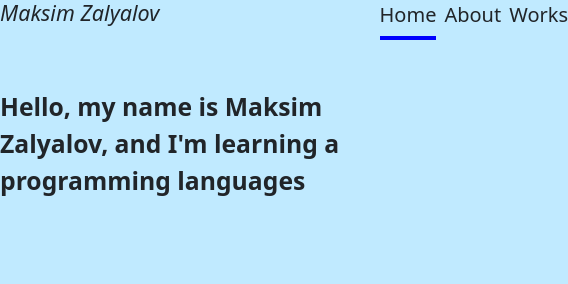
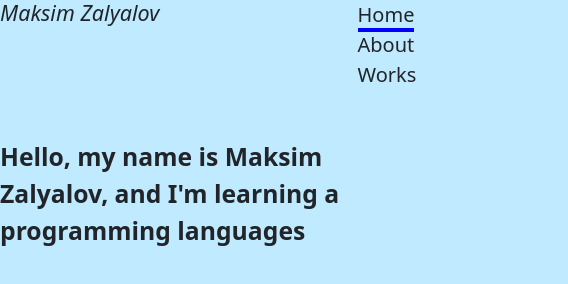
Before and after one commit to Maks1566/Portfolio, a plain HTML site: page index.html in a window 390 px wide. Shown: the whole page, 568 px wide, since content can reach past the window. Drawn offline with nearby package versions, Linux system fonts and the light colour scheme.

Commit message:
your comment

```diff
--- a/index.html
+++ b/index.html
@@ -10,20 +10,19 @@
         .a:hover {
             border-bottom: 4px solid blue;
         }
-        @media (max-width: )
     </style>
 </head>
 <body style="background: #c0eaff;">
 
 <div class="col-lg-6 mx-lg-auto col">
-    <div class="row">
+    <div class="d-flex">
         <div class="col fw-bold fst-italic" style="height: 40px;">
             <h4>Maksim Zalyalov</h4>
         </div>
-        <div class="d-flex col-lg-3 col-1 ms-auto fs-5">
-            <a class="text-decoration-none text-dark" style="border-bottom: 4px solid blue;">Home</a>
-            <a href="about.html" class="text-decoration-none ms-2 text-dark a">About</a>
-            <a href="works.html" class="text-decoration-none ms-2 text-dark a">Works</a>
+        <div class="d-lg-flex col-lg-3 col-1 ms-auto fs-5">
+            <a                   class="text-decoration-none text-dark" style="border-bottom: 4px solid blue;">Home</a>
+            <a href="about.html" class="text-decoration-none ms-lg-2 text-dark a">About</a>
+            <a href="works.html" class="text-decoration-none ms-lg-2 text-dark a">Works</a>
         </div>
     </div>
     <div class="col-lg-7 col-12 fw-bold fs-2 mt-5" style="height: 40px;">
```
Also changed, not shown: about.html (+4 -4 lines), works.html (+4 -4 lines).
